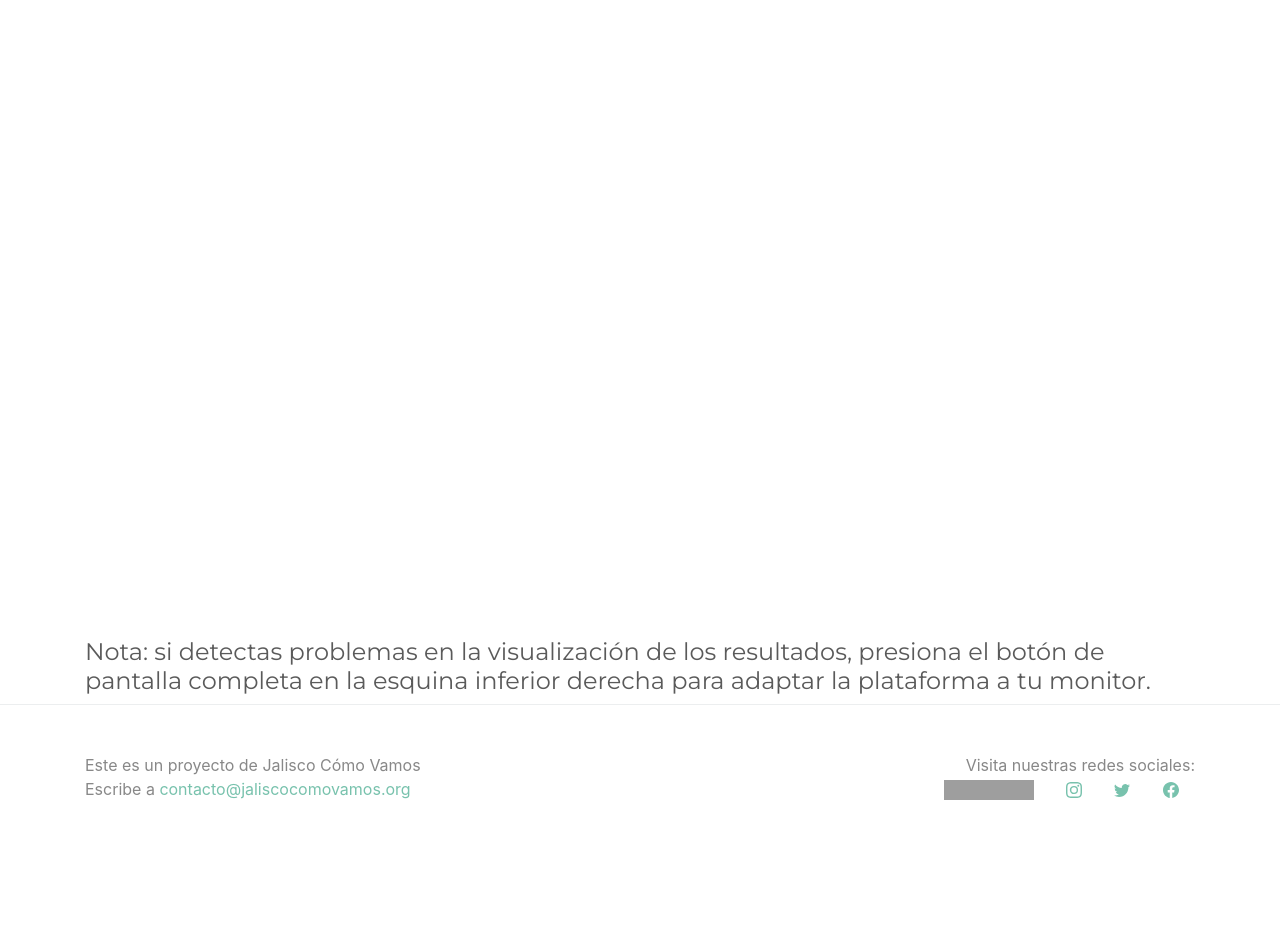
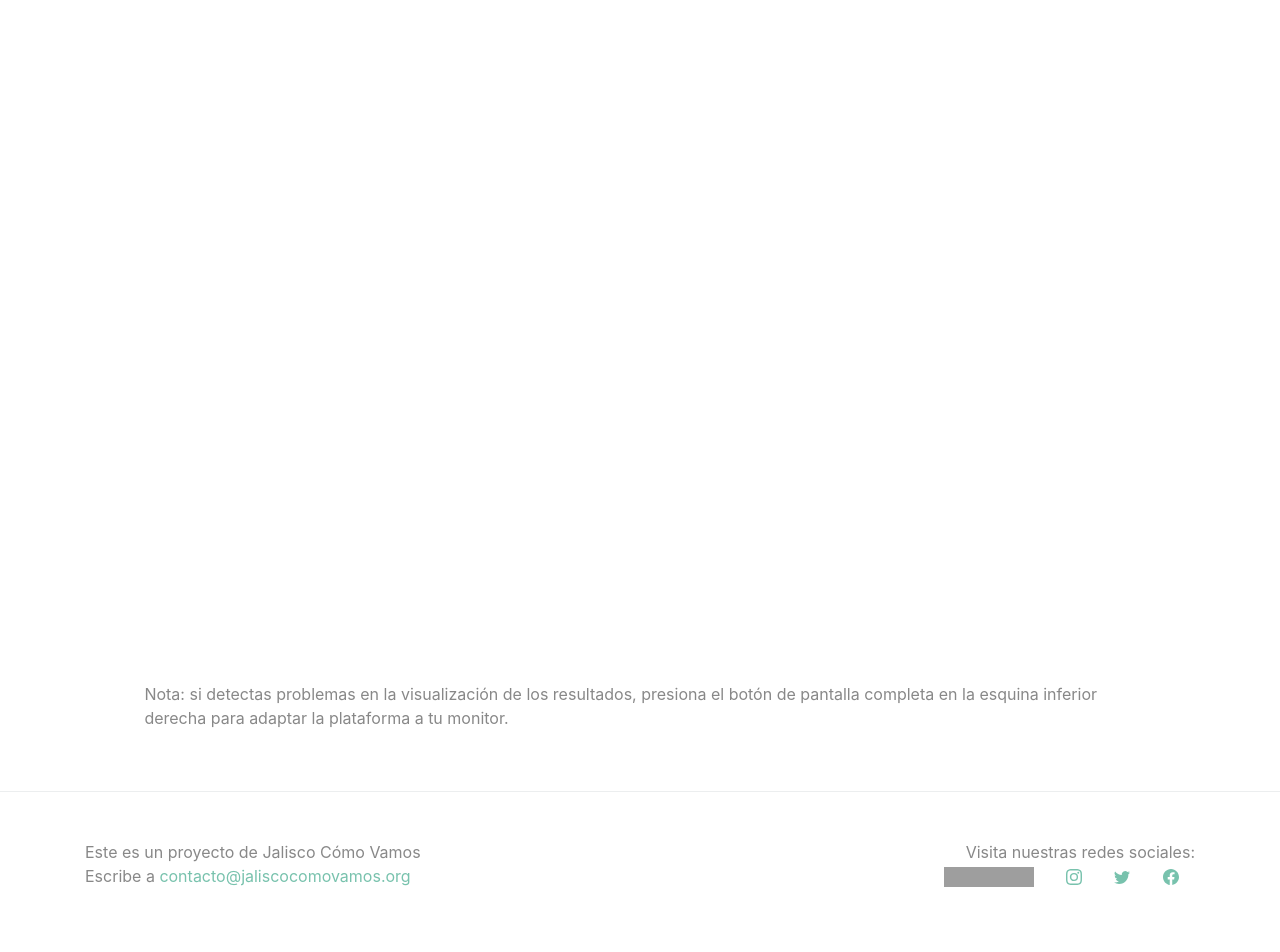
Before and after one commit to JaliscoComoVamos/epc2020, a Jekyll site: the page built from ciudadania.html, in a window 1280 px wide. Shown: the part 228-1180 px from the top of the page. Built offline with Jekyll 4.4.1, drawn with Linux system fonts in a browser that asks for light colours; before the commit the page ends 1093 px from its top, so only the background shows below that; grey boxes are pictures that could not be loaded.

Commit message:
Update tema.html

```diff
--- a/_layouts/tema.html
+++ b/_layouts/tema.html
@@ -15,9 +15,9 @@
             </div>
          </div>
      <div class="container">
-        <div class="row">
+        <div class="row" style="margin:4%;">
            <div class="col-md-12">
-     <div class="muted"><h4>Nota: si detectas problemas en la visualización de los resultados, presiona el botón de pantalla completa en la esquina inferior derecha para adaptar la plataforma a tu monitor.</h4></div>
+     <div class="muted"><p>Nota: si detectas problemas en la visualización de los resultados, presiona el botón de pantalla completa en la esquina inferior derecha para adaptar la plataforma a tu monitor.</p></div>
            </div>
            </div>
         </div>
```
